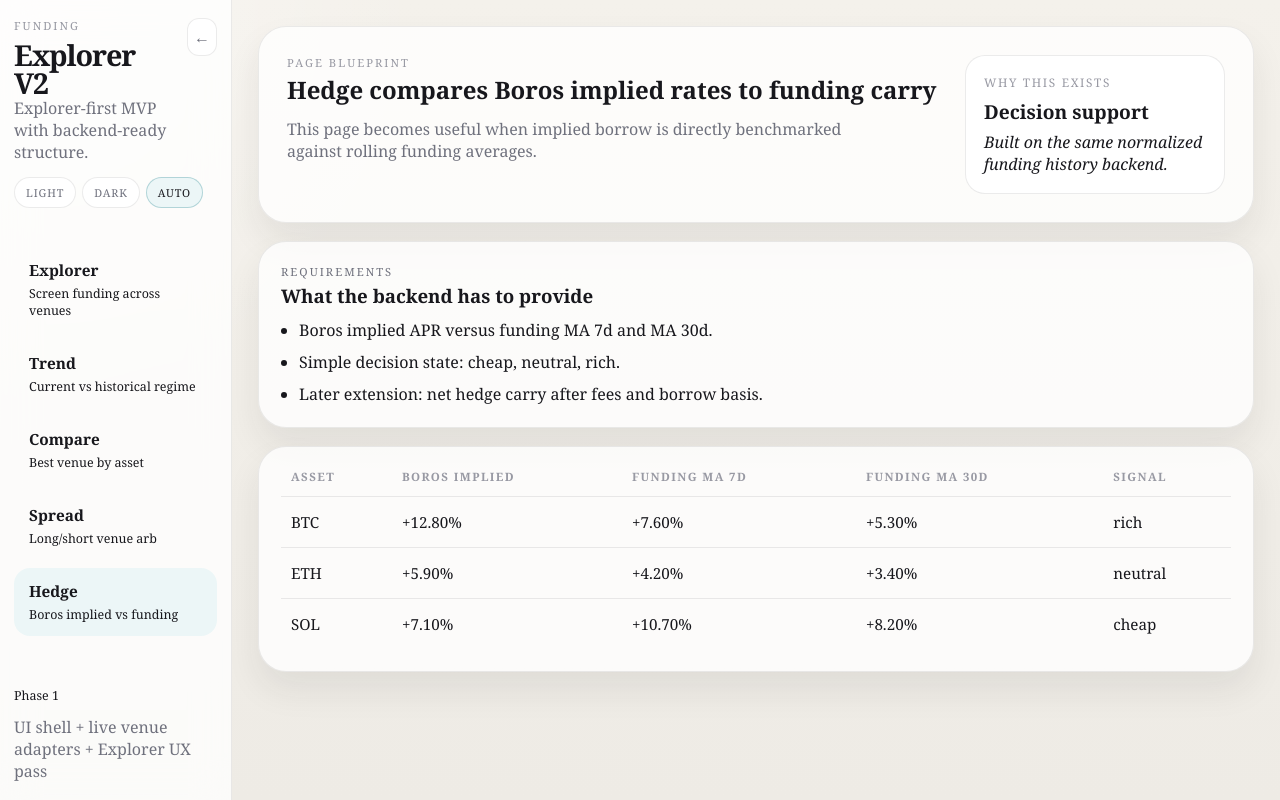
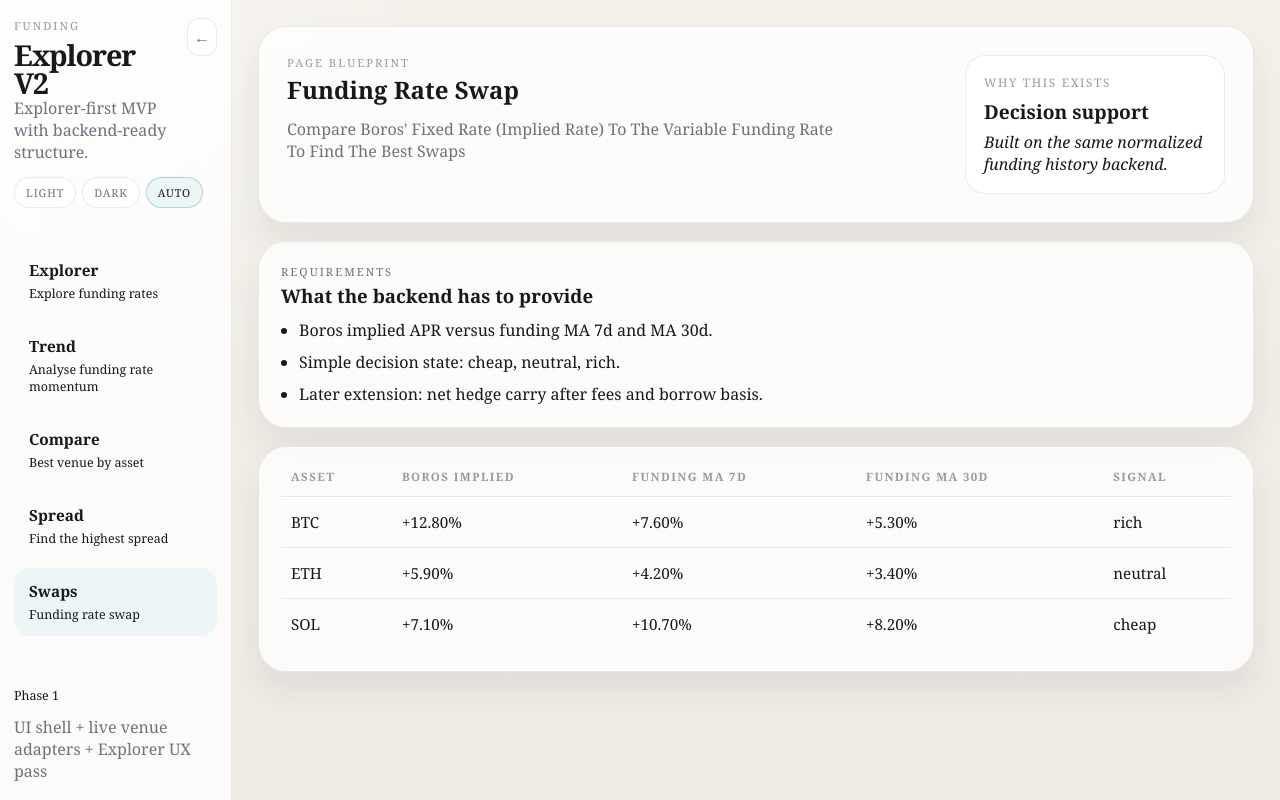
Before and after one commit to pascal0x/funding-explorer-v2, a Next.js app: page /hedge in a window 1280 px wide. Built offline with nearby package versions, Linux system fonts and the light colour scheme.

Commit message:
Update product page titles and navigation copy

```diff
--- a/components/app-shell.tsx
+++ b/components/app-shell.tsx
@@ -5,11 +5,11 @@ import { useEffect, useState } from "react";
 import { ProductPageId } from "../lib/domain";
 
 const NAV_ITEMS: { id: ProductPageId; href: string; label: string; blurb: string }[] = [
-  { id: "explorer", href: "/", label: "Explorer", blurb: "Screen funding across venues" },
-  { id: "trend", href: "/trend", label: "Trend", blurb: "Current vs historical regime" },
+  { id: "explorer", href: "/", label: "Explorer", blurb: "Explore funding rates" },
+  { id: "trend", href: "/trend", label: "Trend", blurb: "Analyse funding rate momentum" },
   { id: "compare", href: "/compare", label: "Compare", blurb: "Best venue by asset" },
-  { id: "spread", href: "/spread", label: "Spread", blurb: "Long/short venue arb" },
-  { id: "hedge", href: "/hedge", label: "Hedge", blurb: "Boros implied vs funding" },
+  { id: "spread", href: "/spread", label: "Spread", blurb: "Find the highest spread" },
+  { id: "hedge", href: "/hedge", label: "Swaps", blurb: "Funding rate swap" },
 ];
 
 type ThemeMode = "light" | "dark" | "auto";
--- a/components/explorer-view.tsx
+++ b/components/explorer-view.tsx
@@ -20,7 +20,7 @@ const NAV_ITEMS: { id: ProductPageId; href: string; label: string; icon: string
   { id: "trend", href: "/trend", label: "Trend", icon: "∿" },
   { id: "compare", href: "/compare", label: "Compare", icon: "≡" },
   { id: "spread", href: "/spread", label: "Spread", icon: "⇄" },
-  { id: "hedge", href: "/hedge", label: "Hedge", icon: "◎" },
+  { id: "hedge", href: "/hedge", label: "Swaps", icon: "◎" },
 ];
 const THEME_OPTIONS: { mode: ThemeMode; icon: string; label: string }[] = [
   { mode: "light", icon: "◐", label: "Light" },
@@ -541,9 +541,9 @@ export function ExplorerView({
           <header className="explorer-main-header">
             <div>
               <p className="eyebrow">Overview</p>
-              <h2>{selectedVenueLabel} funding dashboard</h2>
+              <h2>Explore Funding Rates</h2>
               <p className="hero-copy">
-                A calmer market board for ranking live carry, comparing rolling averages, and opening detailed time-series only when needed.
+                Historical, Average And Live Funding Rates For All Perps
               </p>
             </div>
           </header>
--- a/components/strategy-view.tsx
+++ b/components/strategy-view.tsx
@@ -7,8 +7,8 @@ const COPY: Record<
   { title: string; subtitle: string; bullets: string[] }
 > = {
   trend: {
-    title: "Trend normalizes the current print",
-    subtitle: "This page should answer whether current funding is stretched, reverting, or confirming momentum.",
+    title: "Analyse Funding Rate Momentum",
+    subtitle: "Analyse The Trends Using Moving Averages And Standard Deviation Of Funding Rates",
     bullets: [
       "Daily and intraday moving averages from the same canonical snapshots table.",
       "Percentile, z-score, and distance versus MA 7d / 30d / 90d.",
@@ -25,8 +25,8 @@ const COPY: Record<
     ],
   },
   spread: {
-    title: "Spread turns funding differentials into tradeable setups",
-    subtitle: "This is the arb view: short the rich venue, long the cheap venue, then annualize the carry.",
+    title: "Find The Highest Spread",
+    subtitle: "Spot Cross-Exchange Funding Rate Arbitrage Opportunities",
     bullets: [
       "Spread table sourced from pairwise venue aggregates.",
       "Gross APR and leveraged APR by preset risk buckets.",
@@ -34,8 +34,8 @@ const COPY: Record<
     ],
   },
   hedge: {
-    title: "Hedge compares Boros implied rates to funding carry",
-    subtitle: "This page becomes useful when implied borrow is directly benchmarked against rolling funding averages.",
+    title: "Funding Rate Swap",
+    subtitle: "Compare Boros' Fixed Rate (Implied Rate) To The Variable Funding Rate To Find The Best Swaps",
     bullets: [
       "Boros implied APR versus funding MA 7d and MA 30d.",
       "Simple decision state: cheap, neutral, rich.",
```
